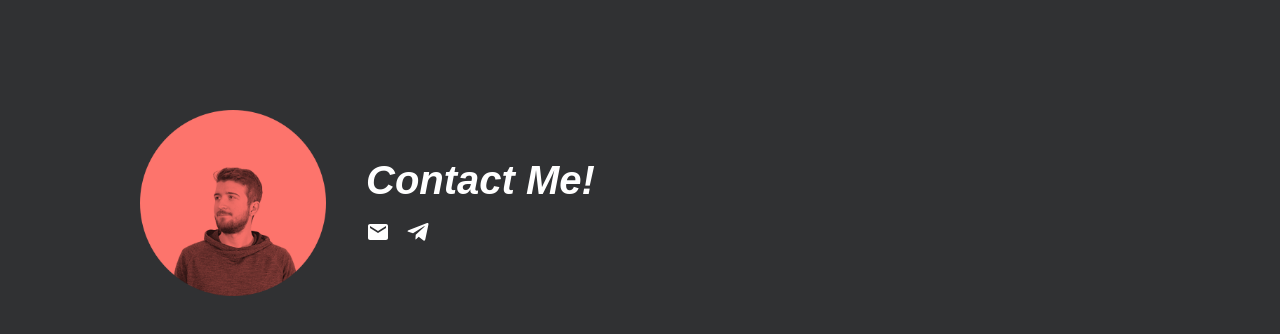
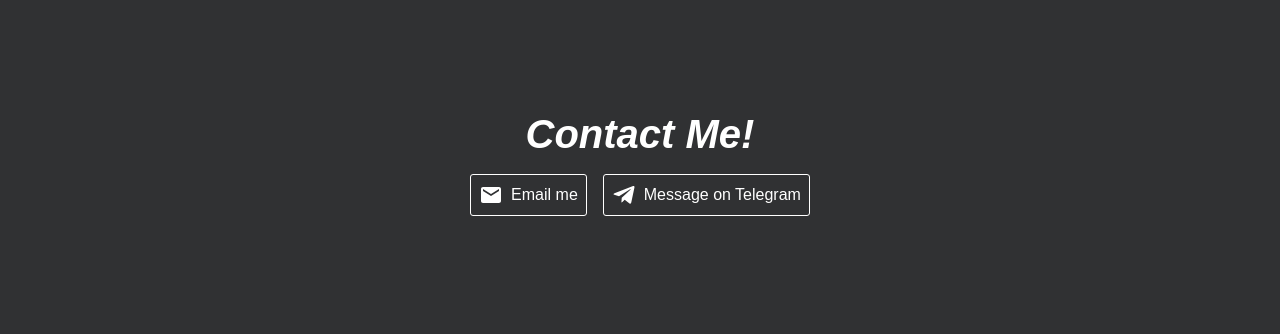
Before and after one commit to vod3/mkubiak.work, a Gatsby site: page /contact in a window 1280 px wide. Shown: the part 176-510 px from the top of the page. Built offline with nearby package versions, Linux system fonts and the light colour scheme; Gatsby itself is replaced by a stand-in of ours; a web font is replaced by a local one.

Commit message:
Fix Contact Page

```diff
--- a/src/pages/contact.js
+++ b/src/pages/contact.js
@@ -4,25 +4,25 @@ import { MdEmail } from 'react-icons/md';
 
 import PageWrapper from '../container/PageWrapper';
 import Section from '../components/Section';
-import Marvin from '../images/marvin.png';
-import { TextGrid, Title, MarvImage, ContactIcon } from '../styles';
+import { Title, ContactGrid, ContactRow, ContactIcon } from '../styles';
 import '../about.css';
 
 const IndexPage = () => (
   <PageWrapper>
     <Section>
-      <TextGrid className="aboutGrid">
-        <MarvImage src={Marvin} title="Avatar image of me" />
-        <div className="aboutTitle">
-          <Title style={{ marginBottom: 16 }}>Contact Me!</Title>
-          <ContactIcon href="mailto:kontakt@mkubiak.com" title="Send me an Email">
-            <MdEmail size={24} />
+      <ContactGrid>
+        <Title style={{ marginBottom: 16 }}>Contact Me!</Title>
+        <ContactRow>
+          <ContactIcon as="a" href="mailto:kontakt@mkubiak.com">
+            <MdEmail size={24} style={{ marginRight: 8 }} />
+            Email me
           </ContactIcon>
-          <ContactIcon target="_blank" href="https://t.me/mkub9" title="Contact me on Telegram">
-            <FaTelegramPlane size={24} />
+          <ContactIcon as="a" target="_blank" href="https://t.me/mkub9">
+            <FaTelegramPlane size={24} style={{ marginRight: 8 }} />
+            Message on Telegram
           </ContactIcon>
-        </div>
-      </TextGrid>
+        </ContactRow>
+      </ContactGrid>
     </Section>
   </PageWrapper>
 );
--- a/src/styles.js
+++ b/src/styles.js
@@ -48,8 +48,32 @@ export const MarvImage = styled.img`
   }
 `;
 
-export const ContactIcon = styled.a`
+export const ContactGrid = styled.div`
+  display: flex;
+  flex-direction: column;
+  align-items: center;
+  justify-content: center;
+`;
+export const ContactRow = styled.div`
+  display: flex;
+  align-items: center;
+`;
+
+export const ContactIcon = styled.h2`
   color: white;
   cursor: pointer;
   margin-right: 16px;
+  display: flex;
+  align-items: center;
+  padding: 8px;
+  border: 1px solid white;
+  border-radius: 3px;
+  transition: all 0.3s ease;
+  &:last-of-type {
+    margin: 0;
+  }
+  &:hover {
+    text-decoration: none;
+    background-color: rgba(255, 255, 255, 0.25);
+  }
 `;
```
